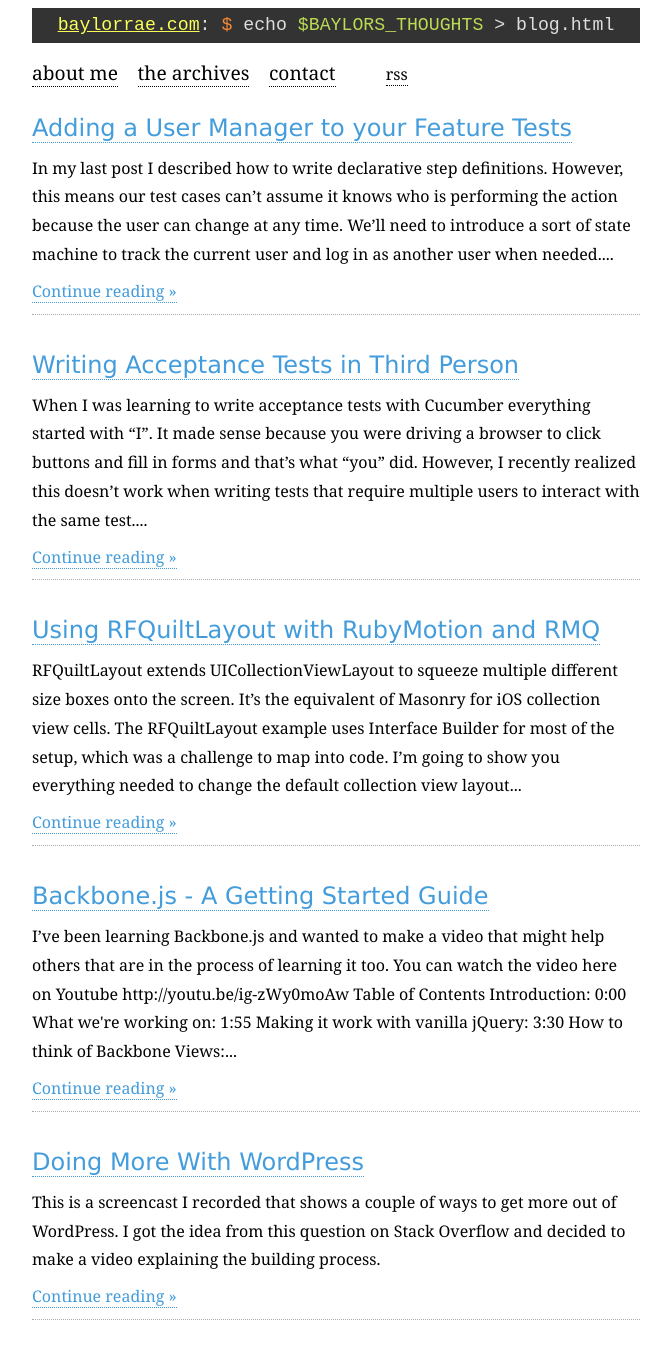
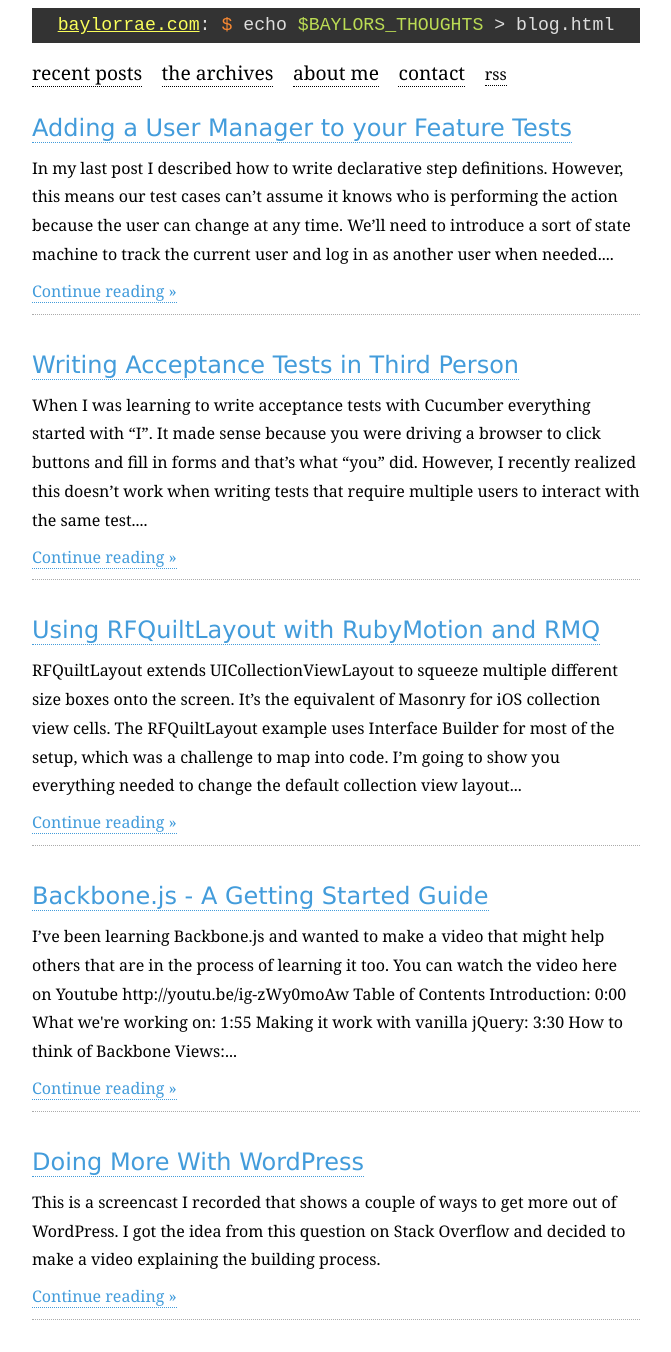
Before and after one commit to BaylorRae/baylorrae.github.io, a Jekyll site: the page built from index.md, in a window 1280 px wide. Shown: the whole page, without its empty margins (304-975 px from the left). Built offline with Jekyll 4.4.1, drawn with Linux system fonts in a browser that asks for light colours.

Commit message:
update navigation

```diff
--- a/_includes/header.html
+++ b/_includes/header.html
@@ -4,9 +4,10 @@
 </header>
 
 <nav>
-  {% for my_page in site.pages %}
-    <a href="{{ my_page.url | relative_url }}">{{ my_page.title | escape }}</a>
-  {% endfor %}
+  <a href="/">recent posts</a>
+  <a href="/archives">the archives</a>
+  <a href="/about-me">about me</a>
+  <a href="/contact">contact</a>
 
   <a class="sub-link" href="{{ "/feed.xml" | absolute_url }}">rss</a>
 </nav>
```
